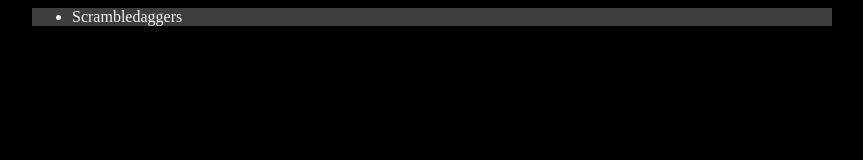
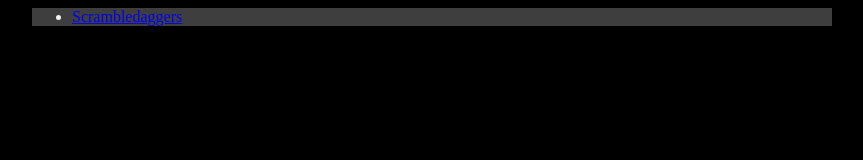
Before and after one commit to Carl-Maxwell/modred11.github.io, a plain HTML site: page index.html in a window 1280 px wide. Shown: the whole page, without its empty margins (208-1071 px from the left). Drawn offline with Linux system fonts and the light colour scheme.

Commit message:
adding scramble daggers

```diff
--- a/index.html
+++ b/index.html
@@ -17,7 +17,7 @@
 <body>
   <div>
     <ul>
-      <li>Scrambledaggers</li>
+      <li><a href="/src/webgl_geometry_minecraft.html">Scrambledaggers</a></li>
     </ul>
   </div>
 </body>
```
